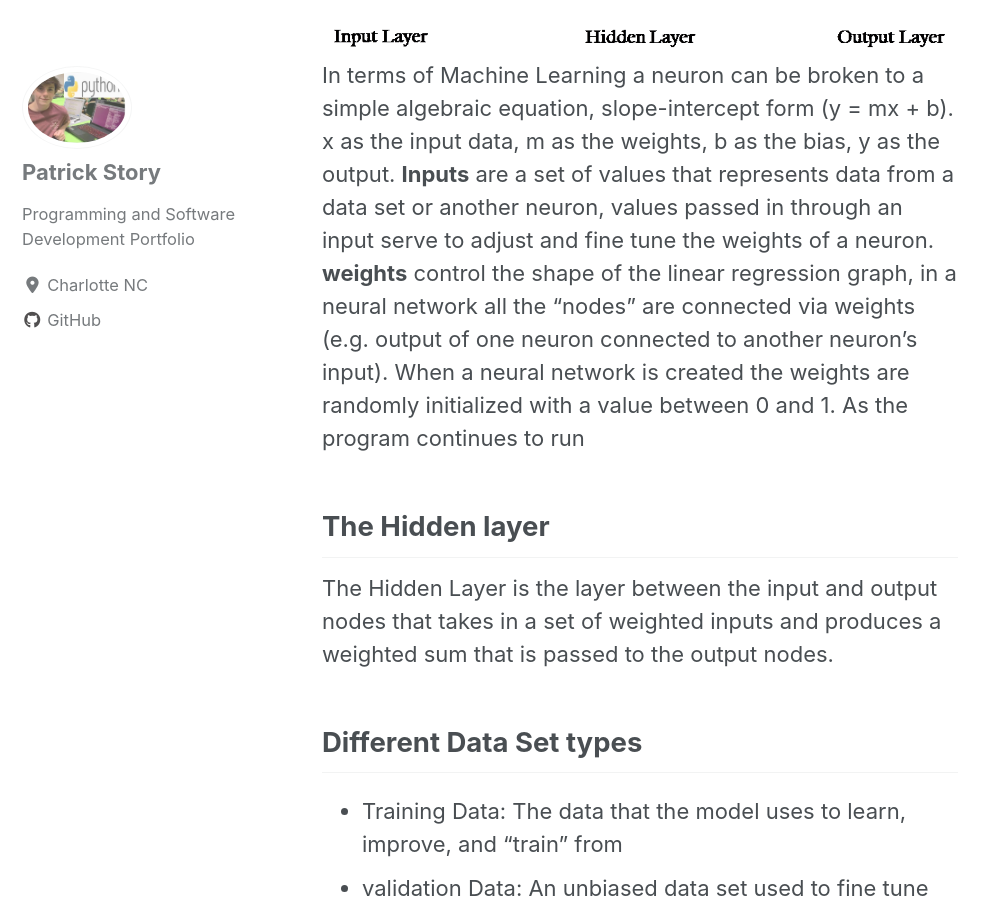
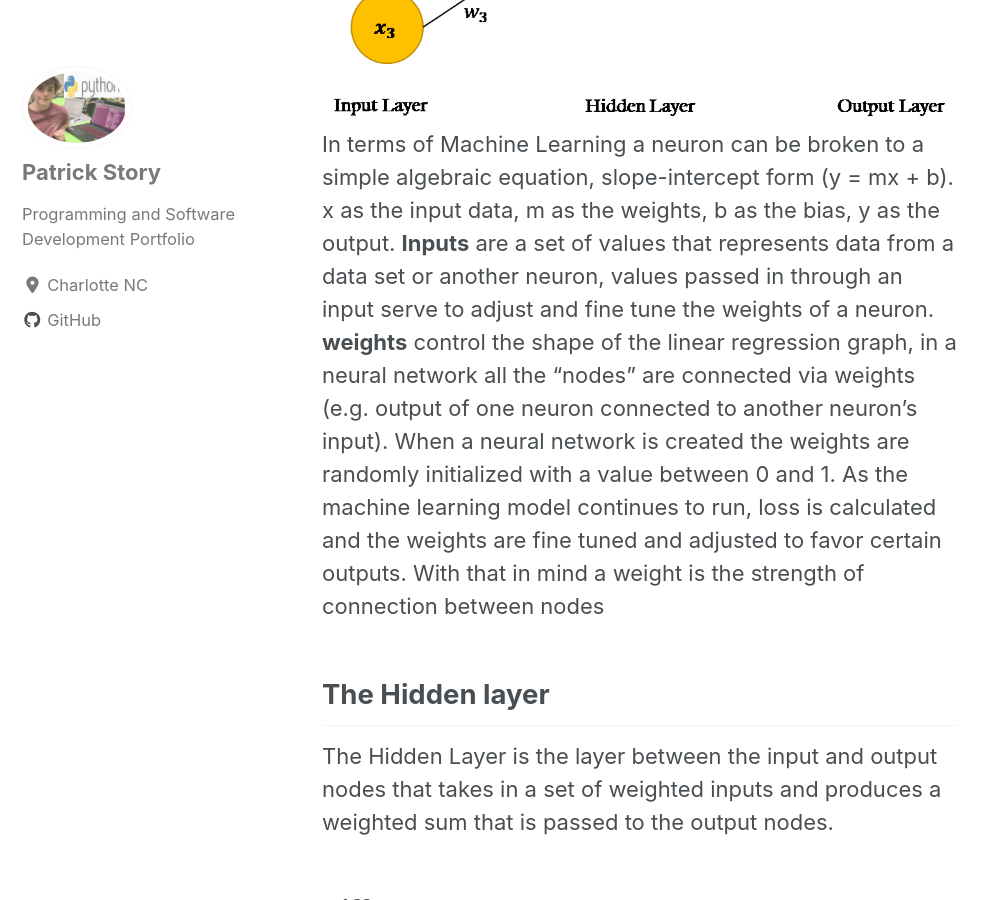
Before and after one commit to Patchyst/Patchyst.github.io, a Jekyll site: the page built from _posts/2019-08-15-My_First_Machine_Learning_Model.md, in a window 1280 px wide and 900 px high, scrolled down 2110 px. Shown: the whole window, without its empty margins (0-996 px from the left). Built offline with Jekyll 4.4.1, drawn with Linux system fonts in a browser that asks for light colours; cached includes are drawn as plain includes; nearby versions of some CDN libraries; some of the changed text lies outside the part shown.

Commit message:
updating Perceptron

```diff
--- a/_posts/2019-08-15-My_First_Machine_Learning_Model.md
+++ b/_posts/2019-08-15-My_First_Machine_Learning_Model.md
@@ -1,5 +1,5 @@
 ---
-title: "Building Perceptron"
+title: "Building Perceptron (An Introduction to Machine/deep learning and Artificial Intelligence)"
 date: 2019-08-15
 tags: [Advanced Projects, Machine Learning, Artificial Intelligence, Python]
 header:
@@ -16,7 +16,7 @@
 # Neurons and Neural Networks
 ## *parts of a Neuron*
 ![Perceptron](/images/better_image.jpg){:class="img-responsive"}
-In terms of Machine Learning a neuron can be broken to a simple algebraic equation, slope-intercept form (y = mx + b). x as the input data, m as the weights, b as the bias, y as the output. **Inputs** are a set of values that represents data from a data set or another neuron, values passed in through an input serve to adjust and fine tune the weights of a neuron. **weights** control the shape of the linear regression graph, in a neural network all the "nodes" are connected via weights (e.g. output of one neuron connected to another neuron's input). When a neural network is created the weights are randomly initialized with a value between 0 and 1. As the program continues to run
+In terms of Machine Learning a neuron can be broken to a simple algebraic equation, slope-intercept form (y = mx + b). x as the input data, m as the weights, b as the bias, y as the output. **Inputs** are a set of values that represents data from a data set or another neuron, values passed in through an input serve to adjust and fine tune the weights of a neuron. **weights** control the shape of the linear regression graph, in a neural network all the "nodes" are connected via weights (e.g. output of one neuron connected to another neuron's input). When a neural network is created the weights are randomly initialized with a value between 0 and 1. As the machine learning model continues to run, loss is calculated and the weights are fine tuned and adjusted to favor certain outputs. With that in mind a weight is the strength of connection between nodes
 
 
 ## The Hidden layer
```
